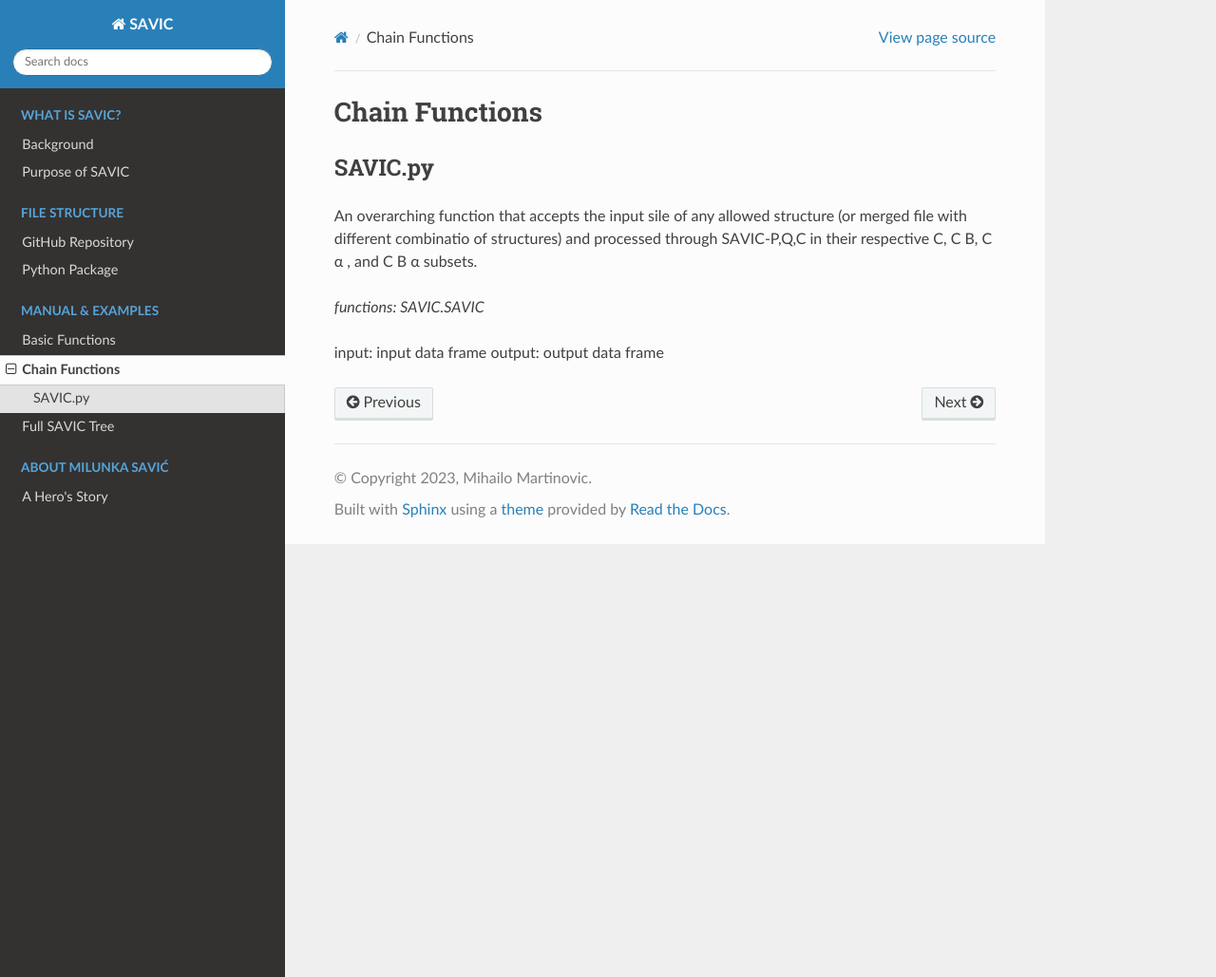
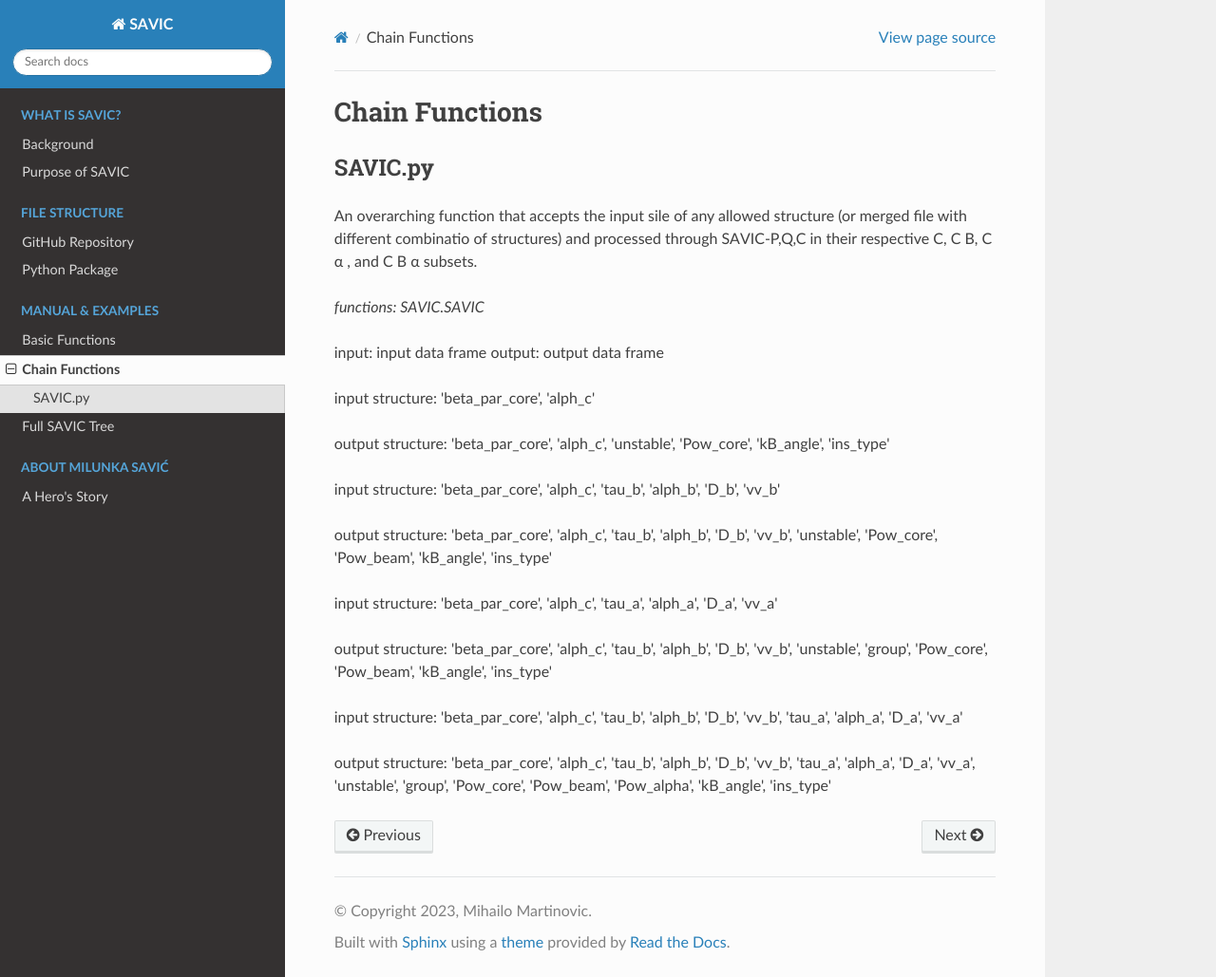
Before and after one commit to MihailoMartinovic/SAVIC, a Sphinx documentation site: the page built from docs/03-functions-chain.rst, in a window 1280 px wide and 1029 px high. Shown: the whole window at 95% size. Built offline with Sphinx 7.4.7 and the Read the Docs theme 2.0.0, drawn with Linux system fonts in a browser that asks for light colours.

Commit message:
Update 03-functions-chain.rst

```diff
--- a/docs/03-functions-chain.rst
+++ b/docs/03-functions-chain.rst
@@ -14,3 +14,19 @@ An overarching function that accepts the input sile of any allowed structure (or
 
 input:    input data frame
 output:   output data frame
+
+input structure:   'beta_par_core', 'alph_c'
+
+output structure:  'beta_par_core', 'alph_c', 'unstable', 'Pow_core', 'kB_angle', 'ins_type'
+
+input structure:   'beta_par_core', 'alph_c', 'tau_b', 'alph_b', 'D_b', 'vv_b'
+
+output structure:  'beta_par_core', 'alph_c', 'tau_b', 'alph_b', 'D_b', 'vv_b', 'unstable', 'Pow_core', 'Pow_beam', 'kB_angle', 'ins_type'
+
+input structure:   'beta_par_core', 'alph_c', 'tau_a', 'alph_a', 'D_a', 'vv_a'
+
+output structure:  'beta_par_core', 'alph_c', 'tau_b', 'alph_b', 'D_b', 'vv_b', 'unstable', 'group', 'Pow_core', 'Pow_beam', 'kB_angle', 'ins_type'
+
+input structure:   'beta_par_core', 'alph_c', 'tau_b', 'alph_b', 'D_b', 'vv_b', 'tau_a', 'alph_a', 'D_a', 'vv_a'
+
+output structure:  'beta_par_core', 'alph_c', 'tau_b', 'alph_b', 'D_b', 'vv_b', 'tau_a', 'alph_a', 'D_a', 'vv_a', 'unstable', 'group', 'Pow_core', 'Pow_beam', 'Pow_alpha', 'kB_angle', 'ins_type'
```
